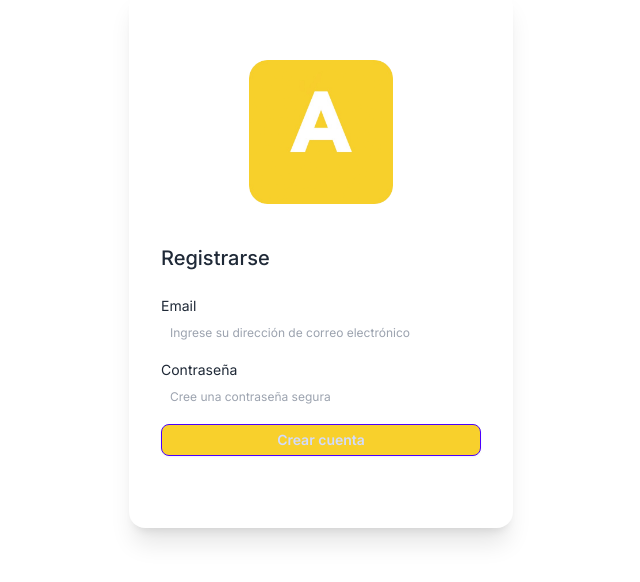
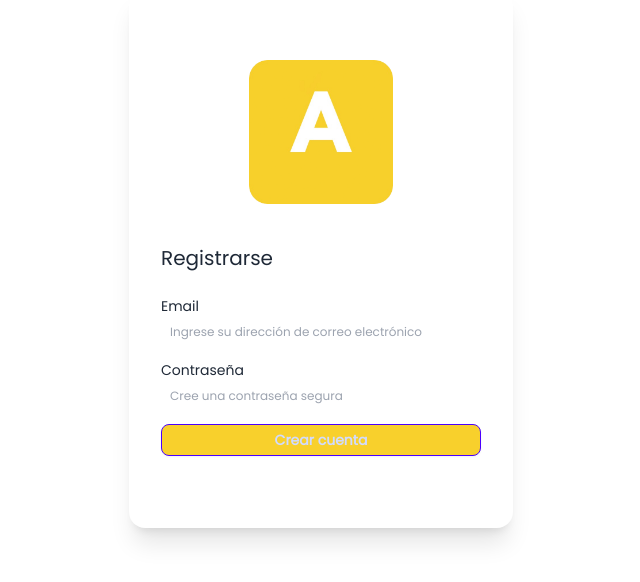
Before and after one commit to Jonavoe/AlquilaYa, a Next.js app in the folder alquilaya/: page /Register in a window 1280 px wide. Shown: the part 142-724 px from the top of the page, without its empty margins (319-959 px from the left). Built offline with nearby package versions, Linux system fonts and the light colour scheme.

Commit message:
Update layout.tsx

```diff
--- a/alquilaya/src/app/layout.tsx
+++ b/alquilaya/src/app/layout.tsx
@@ -1,9 +1,9 @@
 import type { Metadata } from "next";
-import { Inter } from "next/font/google";
+import { Poppins } from "next/font/google";
 import "./globals.css";
-import { Providers } from '@/redux/providers'
+import { Providers } from "@/redux/providers";
 
-const inter = Inter({ subsets: ["latin"] });
+const poppins = Poppins({ subsets: ["latin"], weight: ["400"] }); // Or ["latin-ext"]
 
 export const metadata: Metadata = {
   title: "AlquilaYa",
@@ -17,10 +17,8 @@
 }>) {
   return (
     <html lang="en">
-      <body className={inter.className}>
-        <Providers>
-          {children}
-        </Providers>
+      <body className={poppins.className}>
+        <Providers>{children}</Providers>
       </body>
     </html>
   );
```
